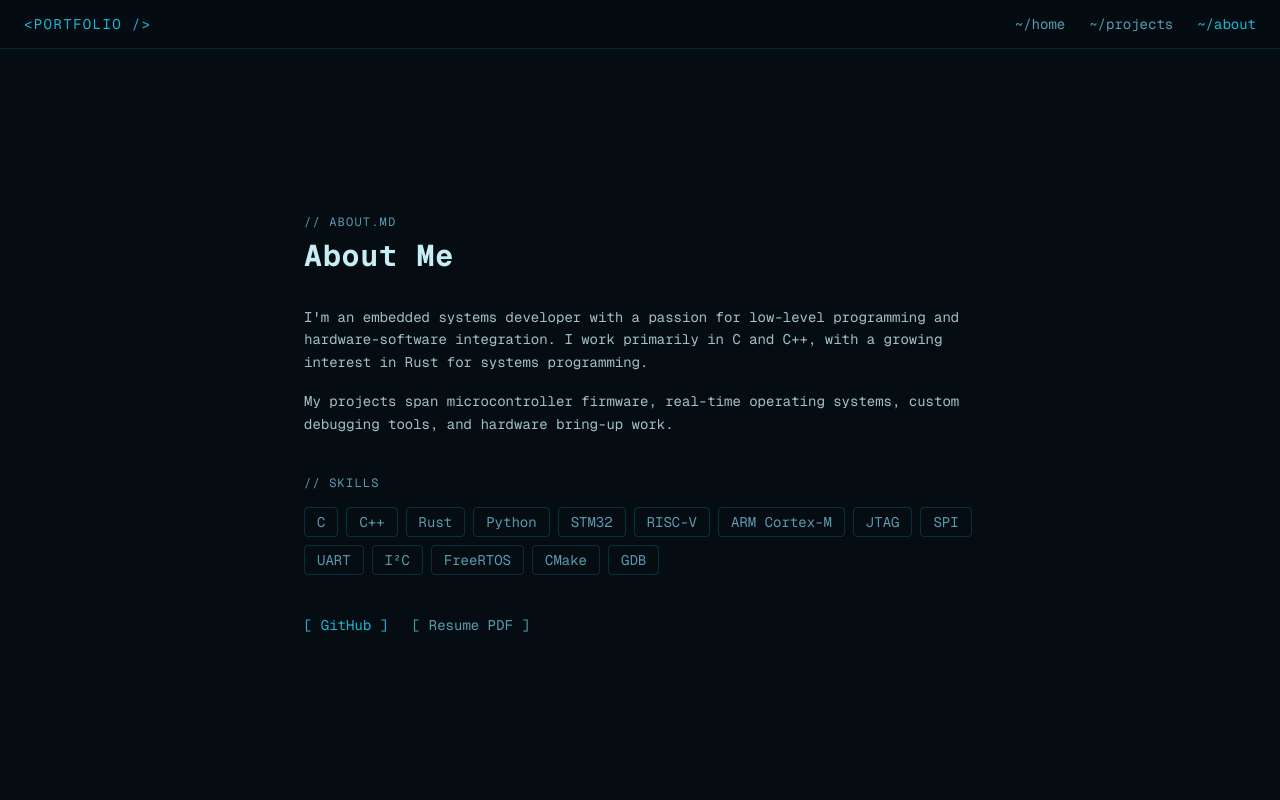
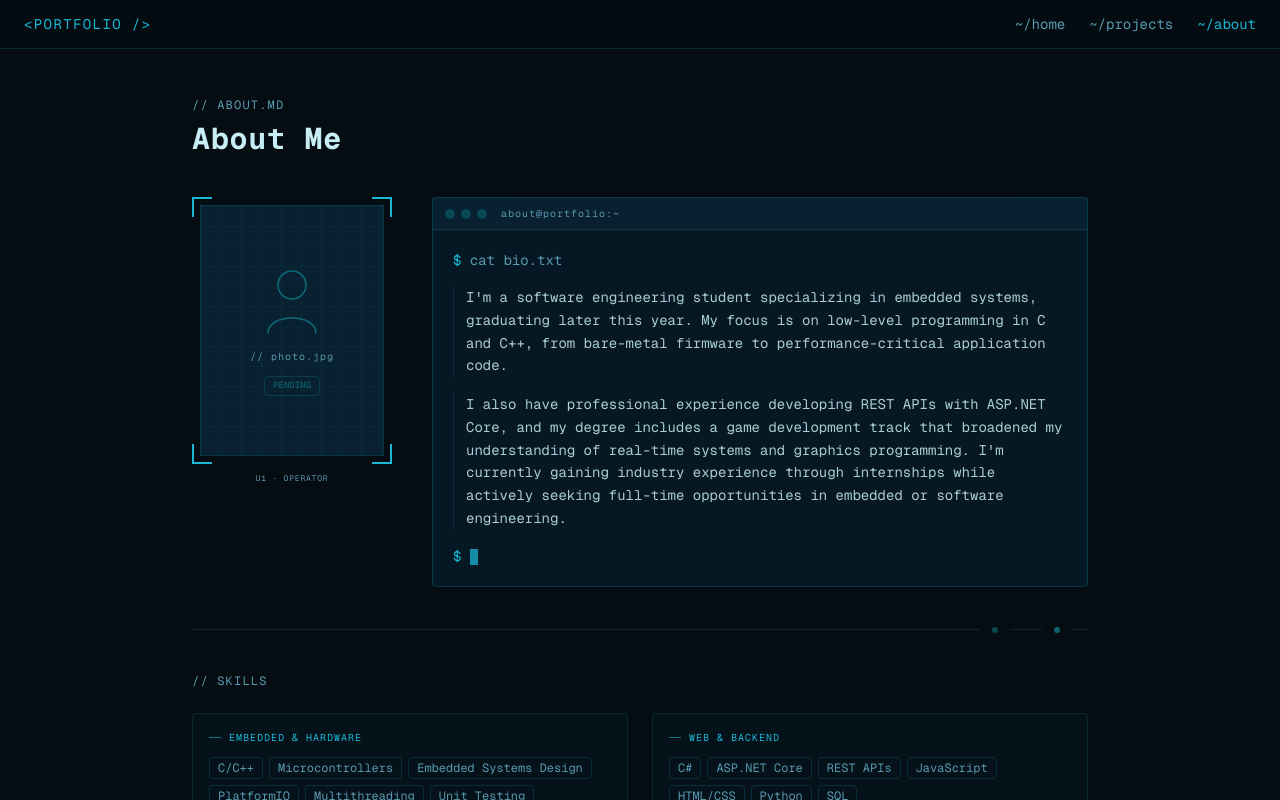
Before and after one commit to asanders005/asanders005.github.io, a Next.js app: page /about in a window 1280 px wide. Built offline with nearby package versions, Linux system fonts and the light colour scheme.

Commit message:
Update Bio info & Visual overhaul

```diff
--- a/app/about/page.tsx
+++ b/app/about/page.tsx
@@ -1,68 +1,217 @@
-// Server Component — static content, no interactivity needed.
-// Replace the placeholder text below with your real bio, skills, and links.
+// Server Component — no interactivity needed, so no "use client".
+// To add your photo: set HAS_PHOTO = true and add your image to /public/photo.jpg.
 
 import type { Metadata } from "next";
+import Image from "next/image";
 
 export const metadata: Metadata = {
   title: "About | Portfolio",
 };
 
-const SKILLS = [
-  "C", "C++", "Rust", "Python",
-  "STM32", "RISC-V", "ARM Cortex-M",
-  "JTAG", "SPI", "UART", "I²C",
-  "FreeRTOS", "CMake", "GDB",
+// ─── Flip this to true once you have your photo ──────────────────────────────
+const HAS_PHOTO = false;
+const PHOTO_SRC = "/photo.jpg"; // drop your image here in /public
+
+// ─── Skills grouped by domain ────────────────────────────────────────────────
+const SKILL_GROUPS = [
+  {
+    label: "Embedded & Hardware",
+    id: "embedded",
+    skills: ["C/C++", "Microcontrollers", "Embedded Systems Design", "PlatformIO",
+             "Multithreading", "Unit Testing", "Debugging"],
+  },
+  {
+    label: "Web & Backend",
+    id: "web",
+    skills: ["C#", "ASP.NET Core", "REST APIs", "JavaScript", "HTML/CSS", "Python", "SQL"],
+  },
+  {
+    label: "Game & Graphics",
+    id: "graphics",
+    skills: ["Unity", "Unreal Engine", "OpenGL", "SDL2", "Java"],
+  },
+  {
+    label: "Tools & Practices",
+    id: "tools",
+    skills: ["CMake", "Git", "OOP", "Design Patterns", "Visual Studio", "VS Code", "Linux", "Windows"],
+  },
 ];
 
+// ─── PCB corner-bracket photo frame ──────────────────────────────────────────
+// Corner brackets are absolute-positioned divs whose two visible border sides
+// form an L-shape. Pure CSS — no client JS needed.
+function PhotoFrame() {
+  const BRACKET = "absolute w-5 h-5 border-glow";
+  return (
+    <div className={`relative ${HAS_PHOTO ? "w-full aspect-[3/4] max-w-[220px]" : "w-[200px] h-[267px]"}`}>
+      {/* Corner brackets */}
+      <span className={`${BRACKET} top-0 left-0  border-t-2 border-l-2`} />
+      <span className={`${BRACKET} top-0 right-0 border-t-2 border-r-2`} />
+      <span className={`${BRACKET} bottom-0 left-0  border-b-2 border-l-2`} />
+      <span className={`${BRACKET} bottom-0 right-0 border-b-2 border-r-2`} />
+
+      {/* Inner frame with PCB grid */}
+      <div
+        className="absolute inset-2 bg-chip border border-trace/30 overflow-hidden"
+        style={{
+          backgroundImage: `
+            linear-gradient(rgba(14,107,122,0.12) 1px, transparent 1px),
+            linear-gradient(90deg, rgba(14,107,122,0.12) 1px, transparent 1px)
+          `,
+          backgroundSize: "20px 20px",
+        }}
+      >
+        {HAS_PHOTO ? (
+          <Image
+            src={PHOTO_SRC}
+            alt="Profile photo"
+            fill
+            className="object-cover"
+          />
+        ) : (
+          // Placeholder shown until you add a photo
+          <div className="flex flex-col items-center justify-center h-full gap-3 select-none">
+            {/* Person silhouette in SVG  */}
+            <svg width="56" height="72" viewBox="0 0 56 72" fill="none" aria-hidden="true">
+              <circle cx="28" cy="20" r="14" fill="none" stroke="var(--color-trace)" strokeWidth="1.5" />
+              <path
+                d="M4 68 C4 48 52 48 52 68"
+                fill="none"
+                stroke="var(--color-trace)"
+                strokeWidth="1.5"
+                strokeLinecap="round"
+              />
+            </svg>
+            <span className="font-mono text-[10px] text-muted tracking-widest">// photo.jpg</span>
+            <span className="font-mono text-[9px] text-trace border border-trace/40 px-2 py-0.5 rounded">
+              PENDING
+            </span>
+          </div>
+        )}
+      </div>
+
+      {/* Silkscreen label below frame */}
+      <p className="absolute -bottom-5 left-0 right-0 text-center font-mono text-[8px] text-muted tracking-widest">
+        U1 · OPERATOR
+      </p>
+    </div>
+  );
+}
+
+// ─── Styled section divider that looks like a PCB trace ──────────────────────
+function TraceDivider() {
+  return (
+    <div className="flex items-center gap-3 my-10" aria-hidden="true">
+      <div className="h-px flex-1 bg-trace/30" />
+      <div className="w-1.5 h-1.5 rounded-full bg-trace/60" />
+      <div className="h-px w-8 bg-trace/30" />
+      <div className="w-1.5 h-1.5 rounded-full bg-glow/50" />
+      <div className="h-px w-4 bg-trace/30" />
+    </div>
+  );
+}
+
+// ─── Page ─────────────────────────────────────────────────────────────────────
 export default function AboutPage() {
   return (
-    <div className="flex-1 flex flex-col items-center justify-center px-8 py-16">
-      <div className="max-w-2xl w-full">
+    <div className="flex-1 overflow-y-auto px-8 py-12">
+      <div className="max-w-4xl mx-auto">
+
+        {/* ── Header ────────────────────────────────────────────────── */}
         <p className="font-mono text-xs text-muted tracking-widest uppercase mb-2">
           // about.md
         </p>
-
-        <h1 className="text-3xl font-mono text-primary font-bold mb-8 tracking-wide">
+        <h1 className="text-3xl font-mono text-primary font-bold mb-10 tracking-wide">
           About Me
         </h1>
 
-        {/* ─── Replace with your real bio ─────────────────────────── */}
-        <div className="space-y-4 text-primary/80 leading-relaxed text-sm">
+        {/* ── Photo + bio (two-column on md+) ───────────────────────── */}
+        <div className="flex flex-col md:flex-row gap-10 items-start">
+          <div className={`shrink-0 pb-6 md:pb-0 ${HAS_PHOTO ? "w-full max-w-[220px]" : "w-[200px]"}`}>
+            <PhotoFrame />
+          </div>
+
+          {/* Bio styled as a terminal session */}
+          <div className="flex-1 min-w-0">
+            {/* Terminal chrome bar */}
+            <div className="flex items-center gap-1.5 px-3 py-2 bg-chip border border-trace/40 rounded-t border-b-0">
+              <span className="w-2.5 h-2.5 rounded-full bg-trace/50" />
+              <span className="w-2.5 h-2.5 rounded-full bg-trace/50" />
+              <span className="w-2.5 h-2.5 rounded-full bg-trace/50" />
+              <span className="ml-2 font-mono text-[10px] text-muted tracking-widest">
+                about@portfolio:~
+              </span>
+            </div>
+
+            {/* Terminal body */}
+            <div className="bg-chip/60 border border-trace/40 rounded-b p-5 space-y-4 font-mono text-sm">
               <p>
-            I&apos;m an embedded systems developer with a passion for low-level
-            programming and hardware-software integration. I work primarily in C
-            and C++, with a growing interest in Rust for systems programming.
+                <span className="text-glow select-none">$ </span>
+                <span className="text-muted">cat bio.txt</span>
               </p>
+
+              <p className="text-primary/85 leading-relaxed pl-3 border-l border-trace/30">
+                I&apos;m a software engineering student specializing in embedded systems,
+                graduating later this year. My focus is on low-level programming in C
+                and C++, from bare-metal firmware to performance-critical application code.
+              </p>
+              <p className="text-primary/85 leading-relaxed pl-3 border-l border-trace/30">
+                I also have professional experience developing REST APIs with ASP.NET
+                Core, and my degree includes a game development track that broadened
+                my understanding of real-time systems and graphics programming.
+                I&apos;m currently gaining industry experience through internships while
+                actively seeking full-time opportunities in embedded or software engineering.
+              </p>
+
+              {/* Blinking cursor — animate-pulse is a built-in Tailwind animation */}
               <p>
-            My projects span microcontroller firmware, real-time operating
-            systems, custom debugging tools, and hardware bring-up work.
+                <span className="text-glow select-none">$ </span>
+                <span className="inline-block w-2 h-4 bg-glow align-middle animate-pulse" />
               </p>
             </div>
+          </div>
+        </div>
 
-        {/* ─── Skills ─────────────────────────────────────────────── */}
-        <div className="mt-10">
-          <p className="font-mono text-xs text-muted tracking-widest uppercase mb-4">
+        <TraceDivider />
+
+        {/* ── Skills (2×2 grid of groups) ──────────────────────────── */}
+        <p className="font-mono text-xs text-muted tracking-widest uppercase mb-6">
           // skills
         </p>
-          <div className="flex flex-wrap gap-2">
-            {SKILLS.map((skill) => (
+        <div className="grid grid-cols-1 sm:grid-cols-2 gap-6">
+          {SKILL_GROUPS.map(({ label, id, skills }) => (
+            <div key={id} className="border border-trace/25 rounded p-4 bg-chip/30">
+              {/* Group header styled like an IC silkscreen label */}
+              <p className="font-mono text-[10px] text-glow tracking-widest uppercase mb-3 flex items-center gap-2">
+                <span className="inline-block w-3 h-px bg-glow/60" />
+                {label}
+              </p>
+              <div className="flex flex-wrap gap-1.5">
+                {skills.map((skill) => (
                   <span
                     key={skill}
-                className="px-3 py-1 text-sm font-mono border border-trace/40 text-muted rounded"
+                    className="px-2 py-0.5 text-xs font-mono border border-trace/35 text-muted rounded"
                   >
                     {skill}
                   </span>
                 ))}
               </div>
             </div>
+          ))}
+        </div>
 
-        {/* ─── Links ──────────────────────────────────────────────── */}
-        <div className="mt-10 flex gap-6">
+        <TraceDivider />
+
+        {/* ── Links ────────────────────────────────────────────────── */}
+        <p className="font-mono text-xs text-muted tracking-widest uppercase mb-4">
+          // links
+        </p>
+        <div className="flex gap-4 flex-wrap">
           <a
-            href="https://github.com/yourusername"
+            href="https://github.com/asanders005"
             target="_blank"
             rel="noopener noreferrer"
-            className="font-mono text-sm text-glow hover:underline"
+            className="px-5 py-2 font-mono text-sm border border-trace text-glow hover:bg-trace/20 rounded transition-colors"
           >
             [ GitHub ]
           </a>
@@ -70,11 +219,14 @@ export default function AboutPage() {
             href="/resume.pdf"
             target="_blank"
             rel="noopener noreferrer"
-            className="font-mono text-sm text-muted hover:text-glow transition-colors"
+            className="px-5 py-2 font-mono text-sm border border-trace/50 text-muted hover:border-glow hover:text-glow rounded transition-colors"
           >
             [ Resume PDF ]
           </a>
         </div>
+
+        {/* bottom breathing room */}
+        <div className="h-12" />
       </div>
     </div>
   );
--- a/app/layout.tsx
+++ b/app/layout.tsx
@@ -11,7 +11,7 @@ const geistMono = Geist_Mono({
 });
 
 export const metadata: Metadata = {
-  title: "Portfolio | Embedded Systems Developer",
+  title: "Portfolio | Aiden Sanders",
   description: "Personal portfolio showcasing embedded systems and low-level software projects.",
 };
 
--- a/app/page.tsx
+++ b/app/page.tsx
@@ -4,7 +4,7 @@ import type { Metadata } from "next";
 import HeroSection from "@/components/home/HeroSection";
 
 export const metadata: Metadata = {
-  title: "Portfolio | Embedded Systems Developer",
+  title: "Portfolio | Aiden Sanders",
 };
 
 export default function HomePage() {
--- a/components/home/HeroSection.tsx
+++ b/components/home/HeroSection.tsx
@@ -118,8 +118,8 @@ export default function HeroSection() {
           animate={{ opacity: 1 }}
           transition={{ delay: 1.3 }}
         >
-          Writing firmware, debugging hardware, and building tools that live
-          close to the metal.
+          Writing firmware, debugging hardware, and bridging the gap
+          between physical and digital worlds through code.
         </motion.p>
 
         <motion.div
```
Lines whose indentation alone changed are shown as unchanged.
